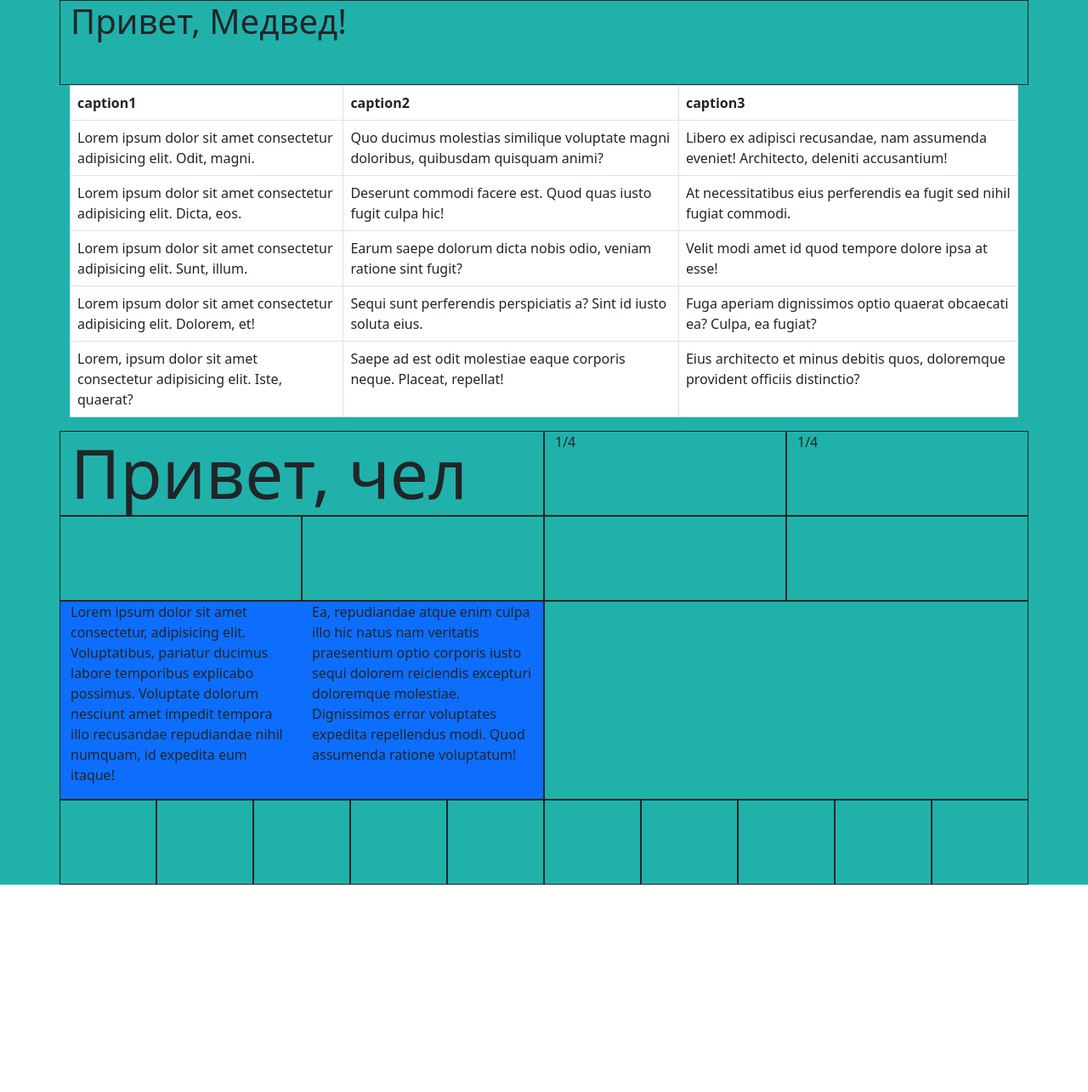
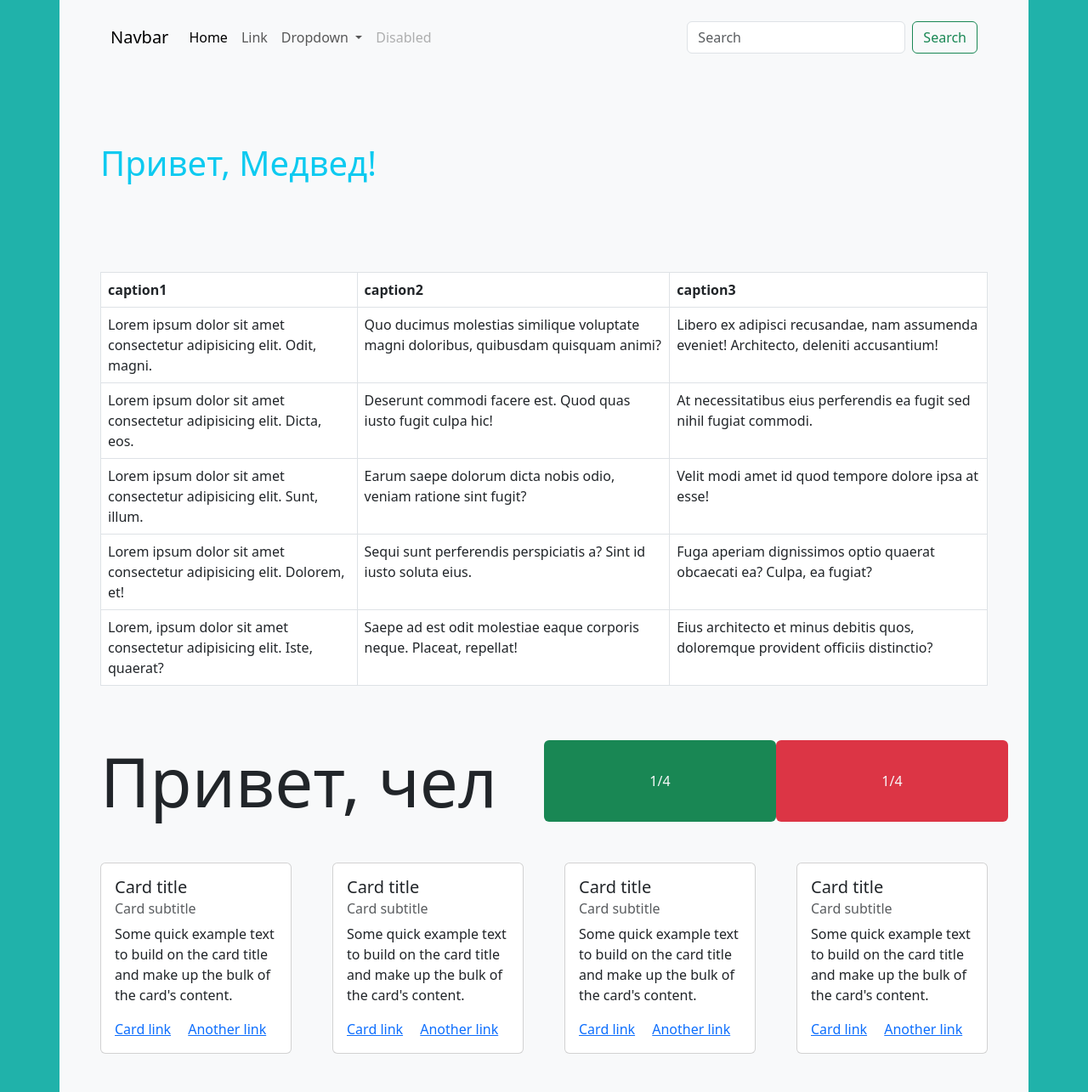
Before and after one commit to meetkicking/lk-band_bootstrap, a website: page index.html in a window 1280 px wide. Shown: the top 1285 px of the page at 85% size. Before the commit the page ends 1041 px from the top, so only its background shows below. Drawn offline with nearby package versions, Linux system fonts and the light colour scheme.

Commit message:
bootstrap баловство

```diff
--- a/index.html
+++ b/index.html
@@ -20,9 +20,48 @@
     <!-- .wrapper>div>.col*20-->
     <!-- -fluid-ширина 100%-->
     <div class="wrapper container-fluid">
-        <div class="container">
-        <div class="row">
-            <div class="col col-12">
+        <div class="container bg-light text-dark px-5 py-3">
+
+        <div class="row g-4 gx-5 gy-5">
+            <div class="col-12">
+                <nav class="navbar navbar-expand-lg bg-body-tertiary">
+  <div class="container-fluid">
+    <a class="navbar-brand" href="#">Navbar</a>
+    <button class="navbar-toggler" type="button" data-bs-toggle="collapse" data-bs-target="#navbarSupportedContent" aria-controls="navbarSupportedContent" aria-expanded="false" aria-label="Toggle navigation">
+      <span class="navbar-toggler-icon"></span>
+    </button>
+    <div class="collapse navbar-collapse" id="navbarSupportedContent">
+      <ul class="navbar-nav me-auto mb-2 mb-lg-0">
+        <li class="nav-item">
+          <a class="nav-link active" aria-current="page" href="#">Home</a>
+        </li>
+        <li class="nav-item">
+          <a class="nav-link" href="#">Link</a>
+        </li>
+        <li class="nav-item dropdown">
+          <a class="nav-link dropdown-toggle" href="#" role="button" data-bs-toggle="dropdown" aria-expanded="false">
+            Dropdown
+          </a>
+          <ul class="dropdown-menu">
+            <li><a class="dropdown-item" href="#">Action</a></li>
+            <li><a class="dropdown-item" href="#">Another action</a></li>
+            <li><hr class="dropdown-divider"></li>
+            <li><a class="dropdown-item" href="#">Something else here</a></li>
+          </ul>
+        </li>
+        <li class="nav-item">
+          <a class="nav-link disabled">Disabled</a>
+        </li>
+      </ul>
+      <form class="d-flex" role="search">
+        <input class="form-control me-2" type="search" placeholder="Search" aria-label="Search">
+        <button class="btn btn-outline-success" type="submit">Search</button>
+      </form>
+    </div>
+  </div>
+</nav>
+            </div>
+            <div class="col-12 text-info py-5">
                 <h1>Привет, Медвед!</h1>
             </div>
             <!-- .col-12>table.table>(thead>tr>th*3{caption$})+tbody>tr*5>td*3>lorem10-->
@@ -64,19 +103,59 @@
                     </tbody>
                 </table>
             </div>
-            <div class="col col-12 col-md-6">
+            <div class="col-12 col-md-6">
                 <!-- div.h1{Привет, чел}-->
                 <div class="display-1">Привет, чел</div>
             </div>
-            <div class="col col-6 col-md-3">1/4</div>
-            <div class="col col-6 col-md-3">1/4</div>
+            <div class="col-6 col-md-3 justify-content-center d-flex align-items-center bg-success rounded text-light">1/4</div>
+            <div class="col-6 col-md-3 justify-content-center d-flex align-items-center bg-danger rounded text-light">1/4</div>
             <!-- start: Карточки на сайте-->
-            <div class="col col-3"></div>
-            <div class="col col-3"></div>
-            <div class="col col-3"></div>
-            <div class="col col-3"></div>
+            <div class="col-3">
+                <div class="card">
+  <div class="card-body">
+    <h5 class="card-title">Card title</h5>
+    <h6 class="card-subtitle mb-2 text-body-secondary">Card subtitle</h6>
+    <p class="card-text">Some quick example text to build on the card title and make up the bulk of the card's content.</p>
+    <a href="#" class="card-link">Card link</a>
+    <a href="#" class="card-link">Another link</a>
+  </div>
+</div>
+            </div>
+            <div class="col-3">
+                <div class="card">
+  <div class="card-body">
+    <h5 class="card-title">Card title</h5>
+    <h6 class="card-subtitle mb-2 text-body-secondary">Card subtitle</h6>
+    <p class="card-text">Some quick example text to build on the card title and make up the bulk of the card's content.</p>
+    <a href="#" class="card-link">Card link</a>
+    <a href="#" class="card-link">Another link</a>
+  </div>
+</div>
+            </div>
+            <div class="col-3">
+                <div class="card">
+  <div class="card-body">
+    <h5 class="card-title">Card title</h5>
+    <h6 class="card-subtitle mb-2 text-body-secondary">Card subtitle</h6>
+    <p class="card-text">Some quick example text to build on the card title and make up the bulk of the card's content.</p>
+    <a href="#" class="card-link">Card link</a>
+    <a href="#" class="card-link">Another link</a>
+  </div>
+</div>
+            </div>
+            <div class="col-3">
+                <div class="card">
+  <div class="card-body">
+    <h5 class="card-title">Card title</h5>
+    <h6 class="card-subtitle mb-2 text-body-secondary">Card subtitle</h6>
+    <p class="card-text">Some quick example text to build on the card title and make up the bulk of the card's content.</p>
+    <a href="#" class="card-link">Card link</a>
+    <a href="#" class="card-link">Another link</a>
+  </div>
+</div>
+            </div>
             <!-- end: Карточки на сайте-->
-            <div class="col col-12 bg-primary col-lg-6">
+            <div class="col-12 bg-primary col-lg-6">
                 <div class="row">
                     <div class="col-6">
                 <p>Lorem ipsum dolor sit amet consectetur, adipisicing elit. Voluptatibus, pariatur ducimus labore temporibus explicabo possimus. Voluptate dolorum nesciunt amet impedit tempora illo recusandae repudiandae nihil numquam, id expedita eum itaque!</p>
@@ -86,19 +165,11 @@
                     </div>
             </div>
             </div>
-            <div class="col col-12 col-lg-6"></div>
-            <div class="col"></div>
-            <div class="col"></div>
-            <div class="col"></div>
-            <div class="col"></div>
-            <div class="col"></div>
-            <div class="col"></div>
-            <div class="col"></div>
-            <div class="col"></div>
-            <div class="col"></div>
-            <div class="col"></div>
+            <div class="col-12 col-lg-6"></div>
+            <div class="col col-12">Happy End</div>
         </div>
         </div>
     </div>
+    <script src="https://cdn.jsdelivr.net/npm/bootstrap@5.3.0/dist/js/bootstrap.bundle.min.js" integrity="sha384-geWF76RCwLtnZ8qwWowPQNguL3RmwHVBC9FhGdlKrxdiJJigb/j/68SIy3Te4Bkz" crossorigin="anonymous"></script>
 </body>
 </html>
```
